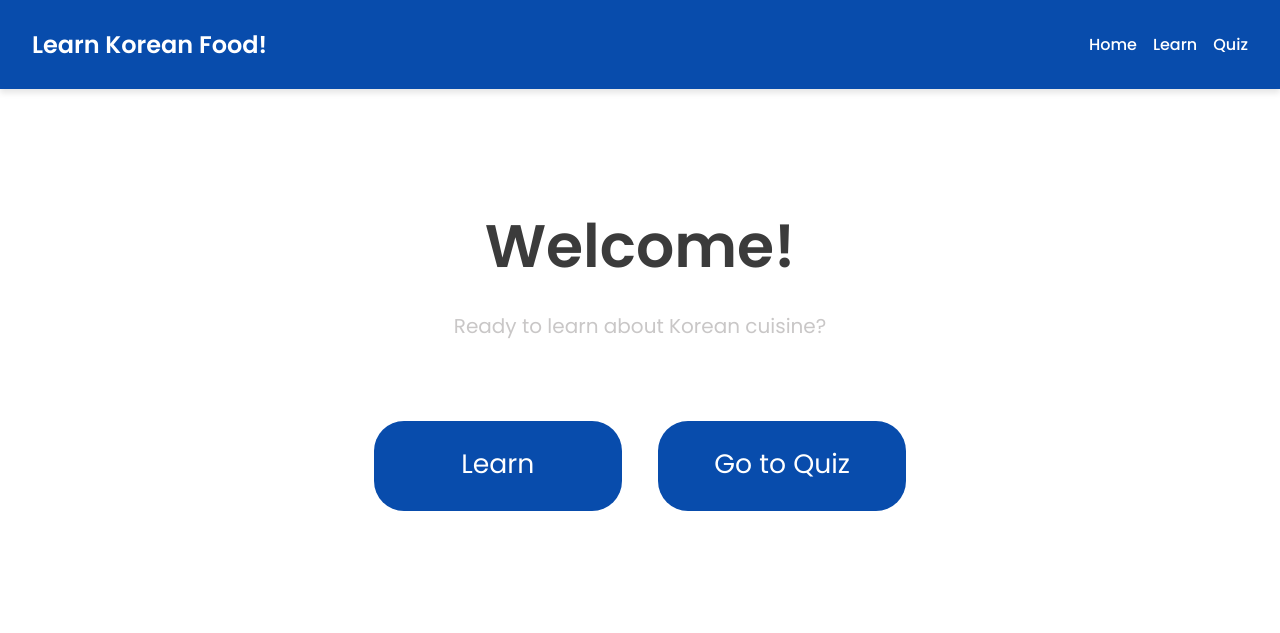
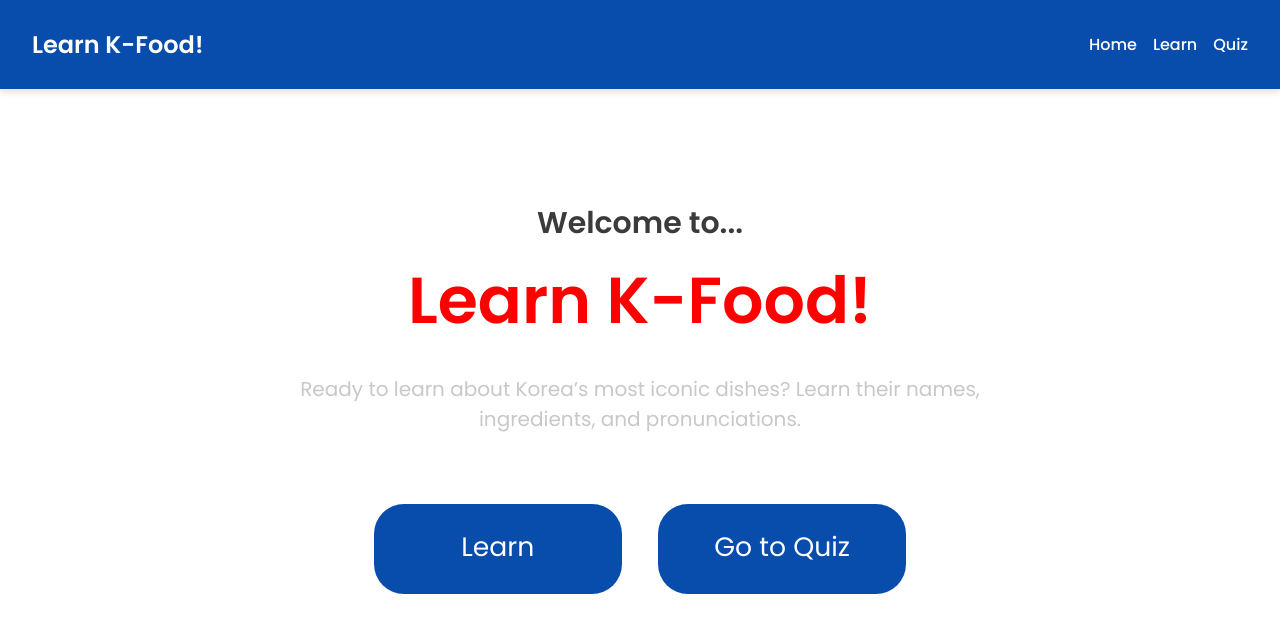
Before and after one commit to heg2140/learn-korean-cuisine, a Flask app: page / in a window 1280 px wide. Shown: the top 633 px of the page. Run offline with Flask 3, Linux system fonts and the light colour scheme.

Commit message:
Homepage formatting/coloring

```diff
--- a/static/style.css
+++ b/static/style.css
@@ -183,13 +183,19 @@ input[type="radio"] {
     color: rgb(201, 199, 199);
     font-size: 20px;
     margin-top: -20px;
-    margin-bottom:80px;
+    margin-bottom:70px;
+}
+.welcome-text {
+    color: #3b3b3b;
+    font-size: 30px;
+    margin-top: 80px;
+
 }
 .banner-text {
-    color: #3b3b3b;
-    font-size: 60px;
+    color: red;
+    font-size: 65px;
     font-weight: bold;
-    margin-top: 80px;
+    margin-top: -14px;
 }
 
 .learn-header {
--- a/templates/base.html
+++ b/templates/base.html
@@ -11,7 +11,7 @@
 <body>
     {% block scripts %}{% endblock %}
     <nav class="navbar">
-        <div class="nav-logo">Learn Korean Food!</div>
+        <div class="nav-logo">Learn K-Food!</div>
         <ul class="nav-links">
             <li><a href="/">Home</a></li>
             <li><a href="/learn">Learn</a></li>
--- a/templates/home.html
+++ b/templates/home.html
@@ -5,12 +5,17 @@
 {% block content %}
 <div class="row justify-content-center">
     <div class="banner-content col-lg-12">
-        <h1 class="banner-text">Welcome!</h1>
+        <h1 class="welcome-text">Welcome to...</h1>
+    </div>
+</div>
+<div class="row justify-content-center">
+    <div class="banner-content col-lg-12">
+        <h1 class="banner-text">Learn K-Food!</h1>
     </div>
 </div>
 <div class="row">
     <div class="banner-content col-lg-12">
-        <p class="banner-description">Ready to learn about Korean cuisine?</p>
+        <p class="banner-description">Ready to learn about Korea’s most iconic dishes? Learn their names, ingredients, and pronunciations.</p>
     </div>
 </div>
 <div class="container-fluid homepage-container">
```
Also changed, not shown: 1 other file.
